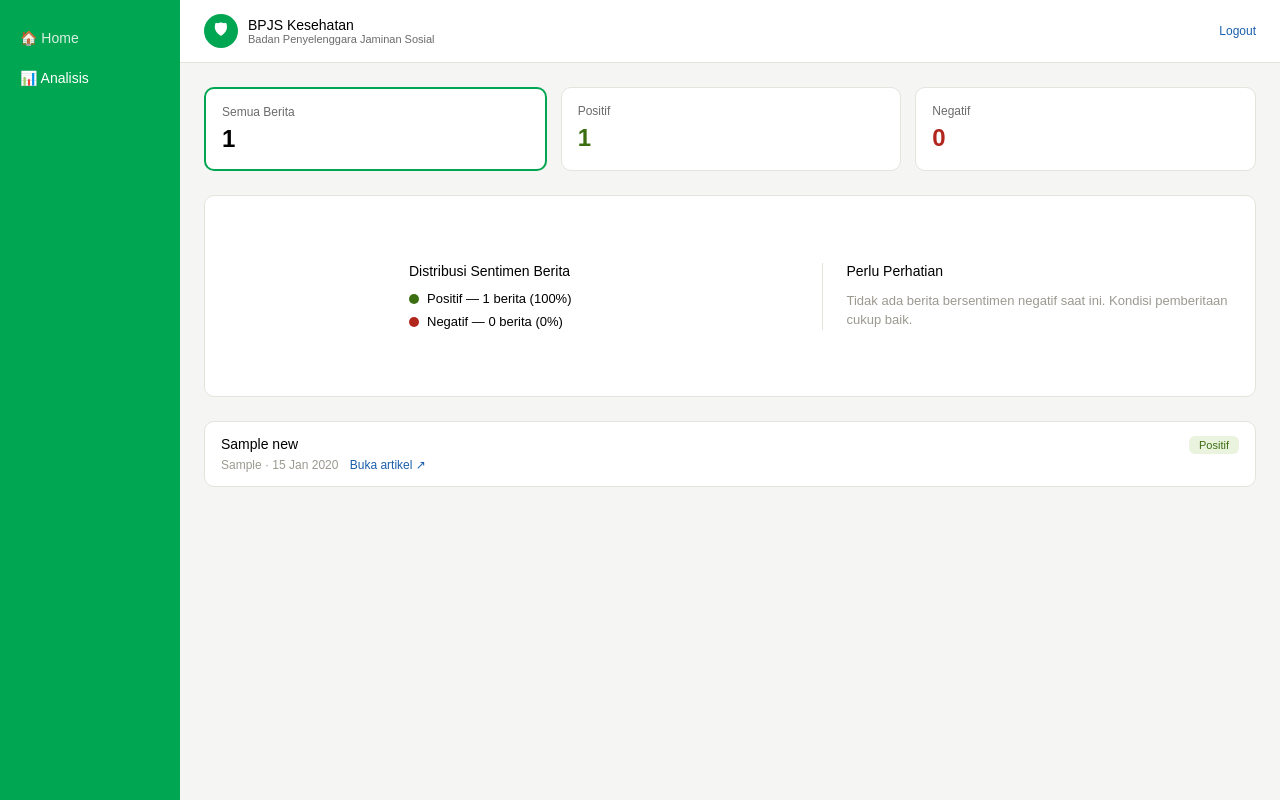
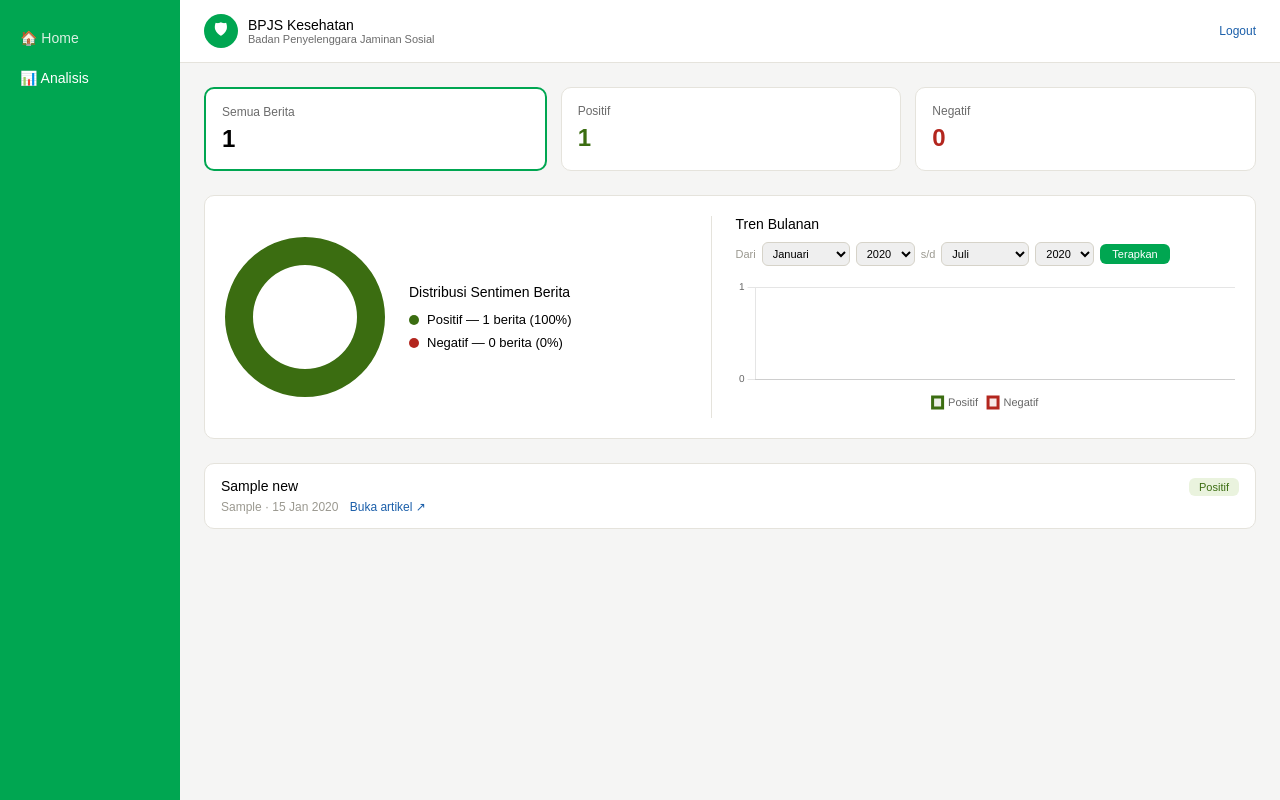
Before and after one commit to Pandora91105/bpjs-pamekasan-news-monitor, a Django app: page /analisis/ in a window 1280 px wide. Run offline with Django 5.2, Linux system fonts and the light colour scheme; a user stored in the database is signed in; tables that the repository leaves empty hold one stand-in row (values such as "Sample post").

Commit message:
update page analisis

```diff
--- a/news/views.py
+++ b/news/views.py
@@ -2,10 +2,13 @@ from django.contrib.auth.views import LoginView
 from django.contrib.auth.mixins import LoginRequiredMixin
 from django.views.generic import TemplateView, View
 from django.shortcuts import redirect, get_object_or_404
+from .models import News
+from datetime import datetime, timedelta
 from django.utils import timezone
-from .models import News
-from django.utils import timezone
-from datetime import timedelta
+from django.db.models import Count, Q
+from django.db.models.functions import TruncMonth
+import json
+import calendar
 
 class CustomLoginView(LoginView):
     template_name = 'login.html'
@@ -62,4 +65,60 @@ class AnalisisView(LoginRequiredMixin, TemplateView):
         context['news_list'] = all_news.order_by('-published_date')
         context['filter_aktif'] = filter_sentiment
 
+        # Data untuk dropdown filter (bulan & tahun yang tersedia)
+        context['bulan_list'] = [
+            (1, 'Januari'), (2, 'Februari'), (3, 'Maret'), (4, 'April'),
+            (5, 'Mei'), (6, 'Juni'), (7, 'Juli'), (8, 'Agustus'),
+            (9, 'September'), (10, 'Oktober'), (11, 'November'), (12, 'Desember'),
+        ]
+
+        tahun_tersedia = News.objects.filter(is_relevant=True).dates('published_date', 'year')
+        context['tahun_list'] = sorted(set(d.year for d in tahun_tersedia), reverse=True)
+
+        # Ambil parameter filter dari URL, default 6 bulan terakhir
+        today = timezone.now()
+        default_start = today - timedelta(days=180)
+
+        start_month = int(self.request.GET.get('start_month', default_start.month))
+        start_year = int(self.request.GET.get('start_year', default_start.year))
+        end_month = int(self.request.GET.get('end_month', today.month))
+        end_year = int(self.request.GET.get('end_year', today.year))
+
+        context['selected_start_month'] = start_month
+        context['selected_start_year'] = start_year
+        context['selected_end_month'] = end_month
+        context['selected_end_year'] = end_year
+
+        # Hitung tanggal awal & akhir rentang filter
+        range_start = datetime(start_year, start_month, 1, tzinfo=timezone.get_current_timezone())
+        last_day = calendar.monthrange(end_year, end_month)[1]
+        range_end = datetime(end_year, end_month, last_day, 23, 59, 59, tzinfo=timezone.get_current_timezone())
+
+        # Query data per bulan dalam rentang tersebut
+        monthly_data = (
+            News.objects.filter(is_relevant=True, published_date__gte=range_start, published_date__lte=range_end)
+            .annotate(month=TruncMonth('published_date'))
+            .values('month')
+            .annotate(
+                positif=Count('id', filter=Q(sentiment='positif')),
+                negatif=Count('id', filter=Q(sentiment='negatif')),
+            )
+            .order_by('month')
+        )
+
+        chart_labels = []
+        chart_positif = []
+        chart_negatif = []
+        bulan_singkat = ['Jan', 'Feb', 'Mar', 'Apr', 'Mei', 'Jun', 'Jul', 'Agu', 'Sep', 'Okt', 'Nov', 'Des']
+
+        for item in monthly_data:
+            bulan_label = f"{bulan_singkat[item['month'].month - 1]} {item['month'].year}"
+            chart_labels.append(bulan_label)
+            chart_positif.append(item['positif'])
+            chart_negatif.append(item['negatif'])
+
+        context['chart_labels'] = json.dumps(chart_labels)
+        context['chart_positif'] = json.dumps(chart_positif)
+        context['chart_negatif'] = json.dumps(chart_negatif)
+
         return context
--- a/templates/analisis.html
+++ b/templates/analisis.html
@@ -41,7 +41,7 @@
         .legend-list { display: flex; flex-direction: column; gap: 8px; font-size: 13px; }
         .legend-item { display: flex; align-items: center; gap: 8px; }
         .legend-dot { width: 10px; height: 10px; border-radius: 50%; flex-shrink: 0; }
-        .attention-panel { flex: 1; border-left: 1px solid #E5E3DC; padding-left: 24px; }
+        .attention-panel { flex: 1.8; border-left: 1px solid #E5E3DC; padding-left: 24px; }
         .attention-title { font-size: 13px; font-weight: 500; margin-bottom: 6px; line-height: 1.4; }
         .attention-meta { font-size: 12px; color: #9B9990; margin-bottom: 8px; }
         .attention-link { font-size: 12px; color: #B3261E; text-decoration: none; font-weight: 500; }
@@ -118,14 +118,37 @@
                     </div>
 
                     <div class="attention-panel">
-                        <p class="chart-info-title">Perlu Perhatian</p>
-                        {% if berita_negatif_terbaru %}
-                            <p class="attention-title">{{ berita_negatif_terbaru.title }}</p>
-                            <p class="attention-meta">{{ berita_negatif_terbaru.source }} &middot; {{ berita_negatif_terbaru.published_date|date:"d M Y" }}</p>
-                            <a href="{{ berita_negatif_terbaru.url }}" target="_blank" class="attention-link">Baca berita ini &#8599;</a>
-                        {% else %}
-                            <p class="attention-empty">Tidak ada berita bersentimen negatif saat ini. Kondisi pemberitaan cukup baik.</p>
-                        {% endif %}
+                        <div style="display: flex; align-items: center; justify-content: space-between; margin-bottom: 10px;">
+                            <p class="chart-info-title" style="margin: 0;">Tren Bulanan</p>
+                        </div>
+                        <form method="get" style="display: flex; gap: 6px; align-items: center; margin-bottom: 12px; flex-wrap: wrap;">
+                            <span style="font-size: 11px; color: #9B9990;">Dari</span>
+                            <select name="start_month" style="font-size: 11px; padding: 4px 6px; border-radius: 6px; border: 1px solid #D6D3C9;">
+                                {% for num, label in bulan_list %}
+                                <option value="{{ num }}" {% if num == selected_start_month %}selected{% endif %}>{{ label }}</option>
+                                {% endfor %}
+                            </select>
+                            <select name="start_year" style="font-size: 11px; padding: 4px 6px; border-radius: 6px; border: 1px solid #D6D3C9;">
+                                {% for y in tahun_list %}
+                                <option value="{{ y }}" {% if y == selected_start_year %}selected{% endif %}>{{ y }}</option>
+                                {% endfor %}
+                            </select>
+                            <span style="font-size: 11px; color: #9B9990;">s/d</span>
+                            <select name="end_month" style="font-size: 11px; padding: 4px 6px; border-radius: 6px; border: 1px solid #D6D3C9;">
+                                {% for num, label in bulan_list %}
+                                <option value="{{ num }}" {% if num == selected_end_month %}selected{% endif %}>{{ label }}</option>
+                                {% endfor %}
+                            </select>
+                            <select name="end_year" style="font-size: 11px; padding: 4px 6px; border-radius: 6px; border: 1px solid #D6D3C9;">
+                                {% for y in tahun_list %}
+                                <option value="{{ y }}" {% if y == selected_end_year %}selected{% endif %}>{{ y }}</option>
+                                {% endfor %}
+                            </select>
+                            <button type="submit" style="font-size: 11px; padding: 4px 12px; border-radius: 6px; border: none; background: #00A651; color: white; cursor: pointer;">Terapkan</button>
+                        </form>
+                        <div style="height: 140px;">
+                            <canvas id="trendChart"></canvas>
+                        </div>
                     </div>
                 </div>
 
@@ -154,10 +177,12 @@
         new Chart(ctx, {
             type: 'doughnut',
             data: {
-               labels: ['Positif', 'Negatif'],
+                labels: ['Positif', 'Negatif'],
                 datasets: [{
                     data: [{{ total_positif }}, {{ total_negatif }}],
                     backgroundColor: ['#3B6D11', '#B3261E'],
+                    borderWidth: 0,
+                }]
             },
             options: {
                 responsive: true,
@@ -168,6 +193,43 @@
                 }
             }
         });
+
+        const trendCtx = document.getElementById('trendChart').getContext('2d');
+        new Chart(trendCtx, {
+            type: 'line',
+            data: {
+                labels: {{ chart_labels|safe }},
+                datasets: [
+                    {
+                        label: 'Positif',
+                        data: {{ chart_positif|safe }},
+                        borderColor: '#3B6D11',
+                        backgroundColor: 'rgba(59, 109, 17, 0.1)',
+                        tension: 0.3,
+                        fill: true,
+                    },
+                    {
+                        label: 'Negatif',
+                        data: {{ chart_negatif|safe }},
+                        borderColor: '#B3261E',
+                        backgroundColor: 'rgba(179, 38, 30, 0.1)',
+                        tension: 0.3,
+                        fill: true,
+                    }
+                ]
+            },
+            options: {
+                responsive: true,
+                maintainAspectRatio: false,
+                plugins: {
+                    legend: { display: true, position: 'bottom', labels: { boxWidth: 10, font: { size: 11 } } }
+                },
+                scales: {
+                    y: { beginAtZero: true, ticks: { stepSize: 1, font: { size: 10 } } },
+                    x: { ticks: { font: { size: 10 } } }
+                }
+            }
+        });
     </script>
 </body>
 </html>
```
